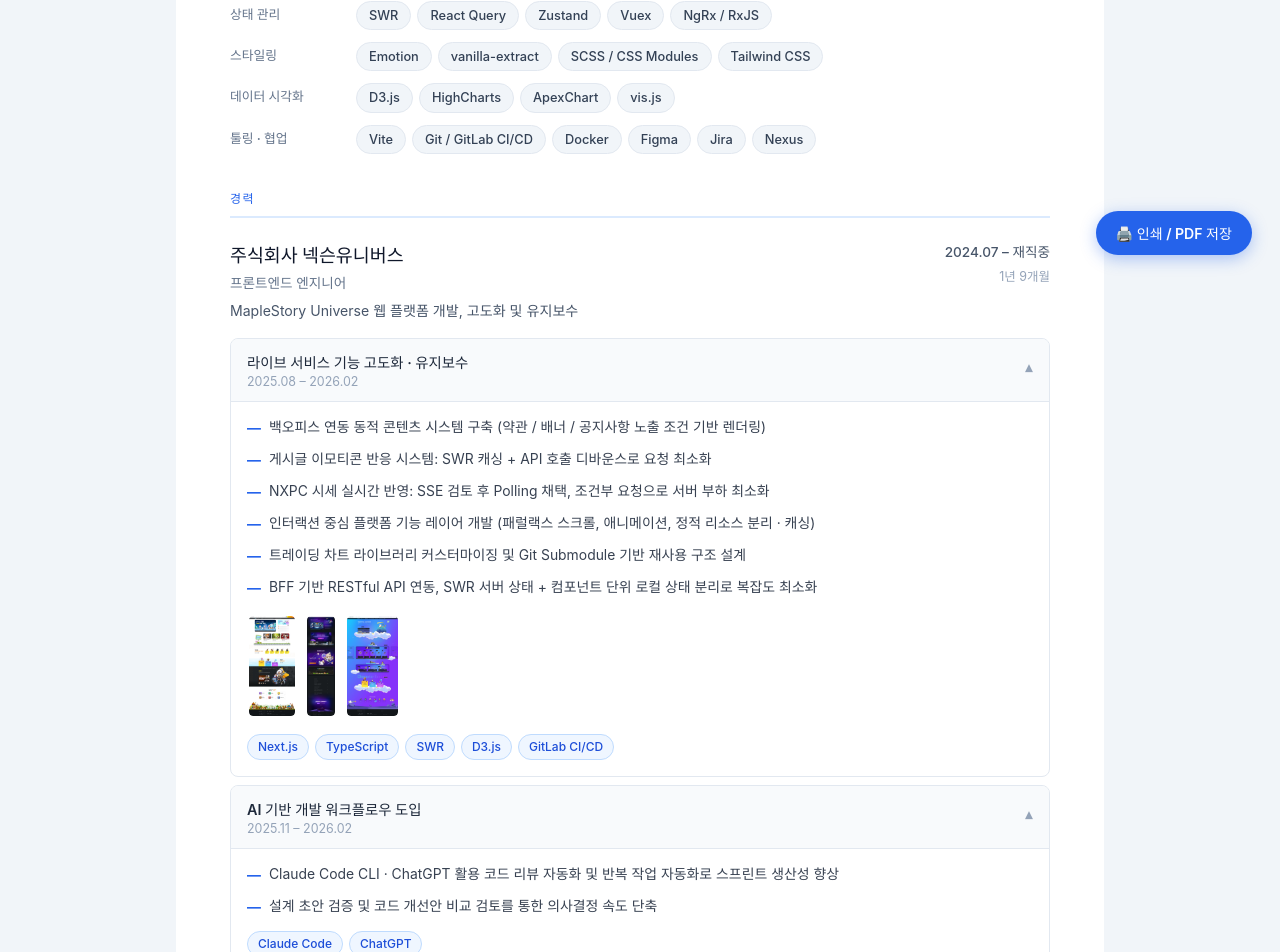
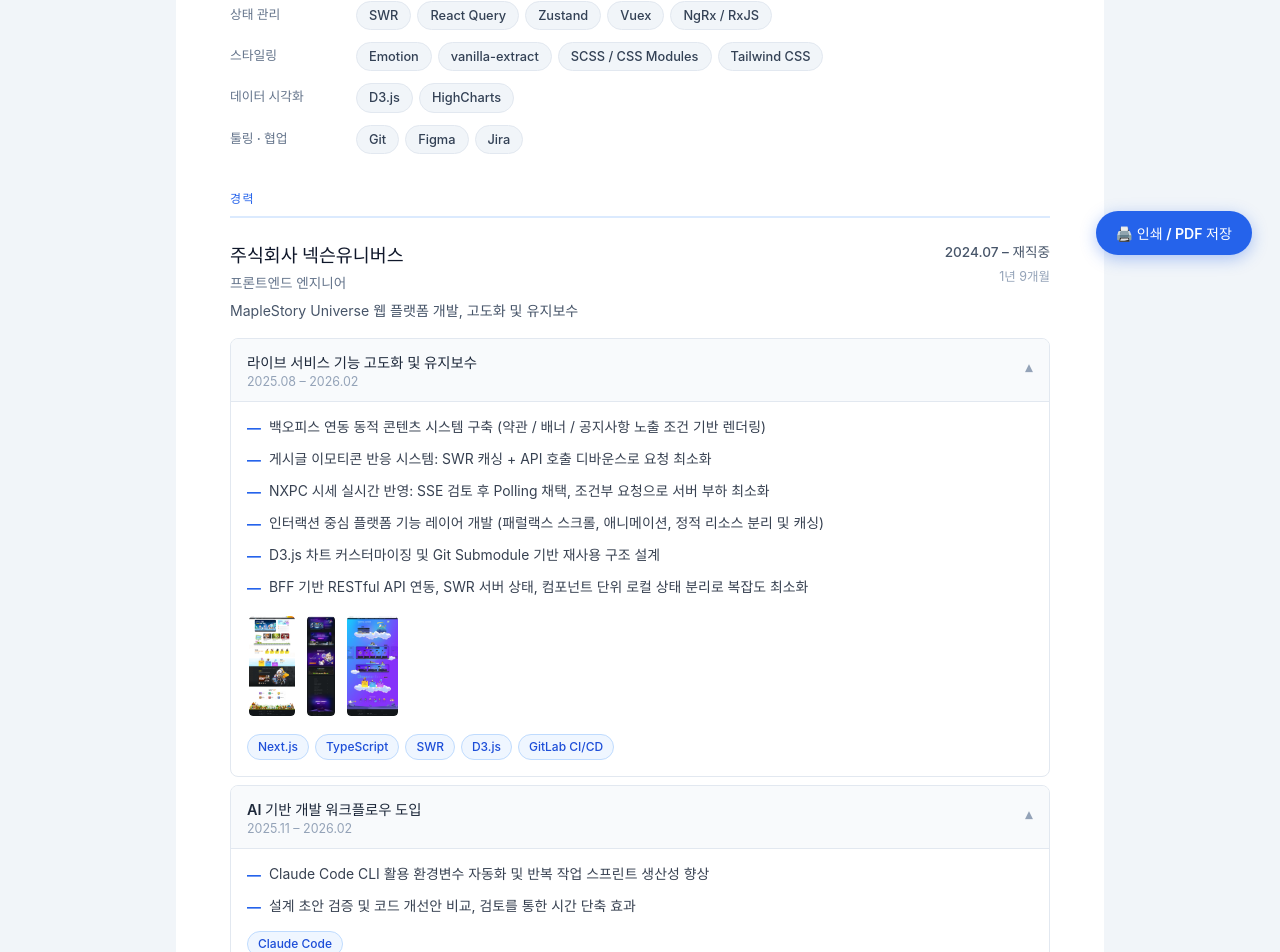
Before and after one commit to 33upsiege/33upsiege.github.io, a React (Vite) app: page / in a window 1280 px wide. Shown: the part 517-1469 px from the top of the page. Built offline with nearby package versions, Linux system fonts and the light colour scheme; a web font is replaced by a local one.

Commit message:
update: resume content update

```diff
--- a/src/data/resume.ts
+++ b/src/data/resume.ts
@@ -45,15 +45,15 @@
     description: 'MapleStory Universe 웹 플랫폼 개발, 고도화 및 유지보수',
     projects: [
       {
-        name: '라이브 서비스 기능 고도화 · 유지보수',
+        name: '라이브 서비스 기능 고도화 및 유지보수',
         period: '2025.08 – 2026.02',
         highlights: [
           '백오피스 연동 동적 콘텐츠 시스템 구축 (약관 / 배너 / 공지사항 노출 조건 기반 렌더링)',
           '게시글 이모티콘 반응 시스템: SWR 캐싱 + API 호출 디바운스로 요청 최소화',
           'NXPC 시세 실시간 반영: SSE 검토 후 Polling 채택, 조건부 요청으로 서버 부하 최소화',
-          '인터랙션 중심 플랫폼 기능 레이어 개발 (패럴랙스 스크롤, 애니메이션, 정적 리소스 분리 · 캐싱)',
-          '트레이딩 차트 라이브러리 커스터마이징 및 Git Submodule 기반 재사용 구조 설계',
-          'BFF 기반 RESTful API 연동, SWR 서버 상태 + 컴포넌트 단위 로컬 상태 분리로 복잡도 최소화',
+          '인터랙션 중심 플랫폼 기능 레이어 개발 (패럴랙스 스크롤, 애니메이션, 정적 리소스 분리 및 캐싱)',
+          'D3.js 차트 커스터마이징 및 Git Submodule 기반 재사용 구조 설계',
+          'BFF 기반 RESTful API 연동, SWR 서버 상태, 컴포넌트 단위 로컬 상태 분리로 복잡도 최소화',
         ],
         tags: ['Next.js', 'TypeScript', 'SWR', 'D3.js', 'GitLab CI/CD'],
         images: [
@@ -66,10 +66,10 @@
         name: 'AI 기반 개발 워크플로우 도입',
         period: '2025.11 – 2026.02',
         highlights: [
-          'Claude Code CLI · ChatGPT 활용 코드 리뷰 자동화 및 반복 작업 자동화로 스프린트 생산성 향상',
-          '설계 초안 검증 및 코드 개선안 비교 검토를 통한 의사결정 속도 단축',
+          'Claude Code CLI 활용 환경변수 자동화 및 반복 작업 스프린트 생산성 향상',
+          '설계 초안 검증 및 코드 개선안 비교, 검토를 통한 시간 단축 효과',
         ],
-        tags: ['Claude Code', 'ChatGPT']
+        tags: ['Claude Code']
       },
       {
         name: '아이템 강화(스타캐치) 미니게임 웹 구현',
@@ -86,7 +86,7 @@
         ]
       },
       {
-        name: '런칭 이벤트 · 사전예약 페이지 개발',
+        name: '런칭 이벤트 및 사전예약 페이지 개발',
         period: '2025.03 – 2025.05',
         highlights: [
           '목표 10만명 규모 사전예약 이벤트 페이지 — 대규모 트래픽 대응 구조 설계',
@@ -99,7 +99,7 @@
         name: 'D3.js 기반 인게임 아이템 강화 차트 구현',
         period: '2024.11 – 2024.12',
         highlights: [
-          '게임 내 아이템 강화 시도 횟수 · 사용 재화 데이터 시각화',
+          '게임 내 아이템 강화 시도 횟수, 사용 재화 데이터 시각화',
           'Line / Bar 차트 + Zoom In/Out 인터랙션 + 필터 기능 구현',
         ],
         tags: ['D3.js', 'TypeScript', 'React'],
@@ -142,7 +142,7 @@
         name: 'SEO 개발 (단독 진행)',
         period: '2023.08 – 2023.09',
         highlights: [
-          '모바일 웹 · PC 페이지 검색엔진 최적화 작업 단독 수행',
+          '모바일 웹, PC 페이지 검색엔진 최적화 작업 단독 수행',
           'Nuxt 서버 미들웨어 기반 sitemap.xml 자동 생성 (Google Search Console 접근 시 자동 업데이트)',
           '이슈 해결: 대량 데이터 처리 시 브라우저 중단 → async/await 비동기 분할 처리 + 복구 로직 구현',
         ],
@@ -169,7 +169,7 @@
         name: '제품 검수 애플리케이션 개발 (Android Web App)',
         period: '2022.03 – 2022.04',
         highlights: [
-          '사내 검수팀용 Android APK 기반 웹앱 — 바코드 · QR 코드 인식 및 실시간 검수 현황 대시보드 구현',
+          '사내 검수팀용 Android APK 기반 웹앱 — 바코드, QR 코드 인식 및 실시간 검수 현황 대시보드 구현',
           '이슈 해결: WebRTC(getUserMedia) 갤럭시 광각 카메라 기본 선택 문제 → enumerateDevices() 활용 기기 ID 기반 카메라 설정',
         ],
         tags: ['WebRTC', 'WebApp', 'Android'],
@@ -198,7 +198,7 @@
         name: 'Soldout Admin 현황판 개발',
         period: '2022.05 – 2022.07',
         highlights: [
-          '거래 현황 · 검수 현황 · 포인트 금액 모니터링 대시보드 개발',
+          '거래 및 검수 현황, 포인트 금액 모니터링 대시보드 개발',
           'Polling 기반 실시간 데이터 업데이트 및 차트 라이브러리 활용 데이터 시각화',
         ],
         tags: ['Vue.js', 'ApexChart', 'Polling'],
@@ -223,9 +223,9 @@
         name: 'Showa 백오피스 Admin 플랫폼 개발',
         period: '2020.10 – 2021.08',
         highlights: [
-          'Angular 10 + TypeScript 기반 백오피스 플랫폼 설계 및 전담 개발 (사내 패션 MD · 운영 · 마케팅 인원 대상)',
+          'Angular 10 + TypeScript 기반 백오피스 플랫폼 설계 및 전담 개발 (사내 패션 MD 운영 마케팅 인원 대상)',
           'RxJS(NgRx Store) 상태 관리, 페이지별 Module 분리, 공통 컴포넌트 Shared Module 분리 설계',
-          'MD 상품 CRUD, 공지사항 · 카테고리 매칭, Excel 업/다운로드, Drag & Drop 상품 정렬 구현',
+          'MD 상품 CRUD, 공지사항, 카테고리 매칭, Excel 업/다운로드, Drag & Drop 상품 정렬 구현',
           'Docker 기반 컨테이너 구성 및 Rancher 자동화 배포 환경 구축',
         ],
         tags: ['Angular 10', 'NgRx', 'RxJS', 'TypeScript', 'Docker']
@@ -234,7 +234,7 @@
         name: 'Showa.kr 소개 페이지 개발',
         period: '2021.02 – 2021.03',
         highlights: [
-          'Angular 10 · RxJS 기반 런칭 소개 페이지 개발, 공지사항 CRUD 및 DeepLink(iOS/Android 앱 연동) 구현',
+          'Angular 10, RxJS 기반 런칭 소개 페이지 개발, 공지사항 CRUD 및 DeepLink(iOS/Android 앱 연동) 구현',
         ],
         tags: ['Angular 10', 'RxJS', 'DeepLink']
       },
@@ -246,23 +246,23 @@
     duration: '1년 7개월',
     type: '정규직',
     role: '프론트엔드 엔지니어',
-    description: '자사 AI · 보안 솔루션 플랫폼 개발 및 유지보수',
+    description: '자사 AI 보안 솔루션 플랫폼 개발 및 유지보수',
     projects: [
       {
         name: 'AI 데이터 시각화 플랫폼 개발',
         period: '2019.09 – 2019.11',
         highlights: [
-          'HighChart 기반 사용자 설정 가능한 위젯 · 대시보드 컴포넌트 모듈화',
+          'HighChart 기반 사용자 설정 가능한 위젯, 대시보드 컴포넌트 모듈화',
           'Bar, Line, Sankey, Scatter, Pie, Sunburst, Word Cloud, HeatMap 등 다양한 차트 구현',
-          'vis.js 활용 AI ↔ DB ↔ Client 데이터 흐름 시각화',
+          'vis.js 활용 AI - DB - Client 데이터 흐름 시각화',
         ],
-        tags: ['Angular', 'HighCharts', 'vis.js', 'TypeScript']
+        tags: ['Angular', 'HighCharts', 'TypeScript']
       },
       {
         name: 'Polling 기반 데이터 모니터링 개발',
         period: '2020.03',
         highlights: [
-          'RxJS Observable 기반 Polling 로직 구현 (forkJoin · debounceTime 활용, 서버 과부하 방지 설계)',
+          'RxJS Observable 기반 Polling 로직 구현 (forkJoin, debounceTime 활용, 서버 과부하 방지 설계)',
           '동적 시간 설정 기능 및 Pagination 기반 테이블 구현',
         ],
         tags: ['Angular', 'RxJS', 'Polling']
@@ -292,8 +292,8 @@
   core: ['TypeScript', 'JavaScript', 'React', 'Next.js', 'Vue.js', 'Angular'],
   state: ['SWR', 'React Query', 'Zustand', 'Vuex', 'NgRx / RxJS'],
   styling: ['Emotion', 'vanilla-extract', 'SCSS / CSS Modules', 'Tailwind CSS'],
-  visualization: ['D3.js', 'HighCharts', 'ApexChart', 'vis.js'],
-  tooling: ['Vite', 'Git / GitLab CI/CD', 'Docker', 'Figma', 'Jira', 'Nexus'],
+  visualization: ['D3.js', 'HighCharts'],
+  tooling: ['Git', 'Figma', 'Jira'],
 }
 
 export const education = {
```
